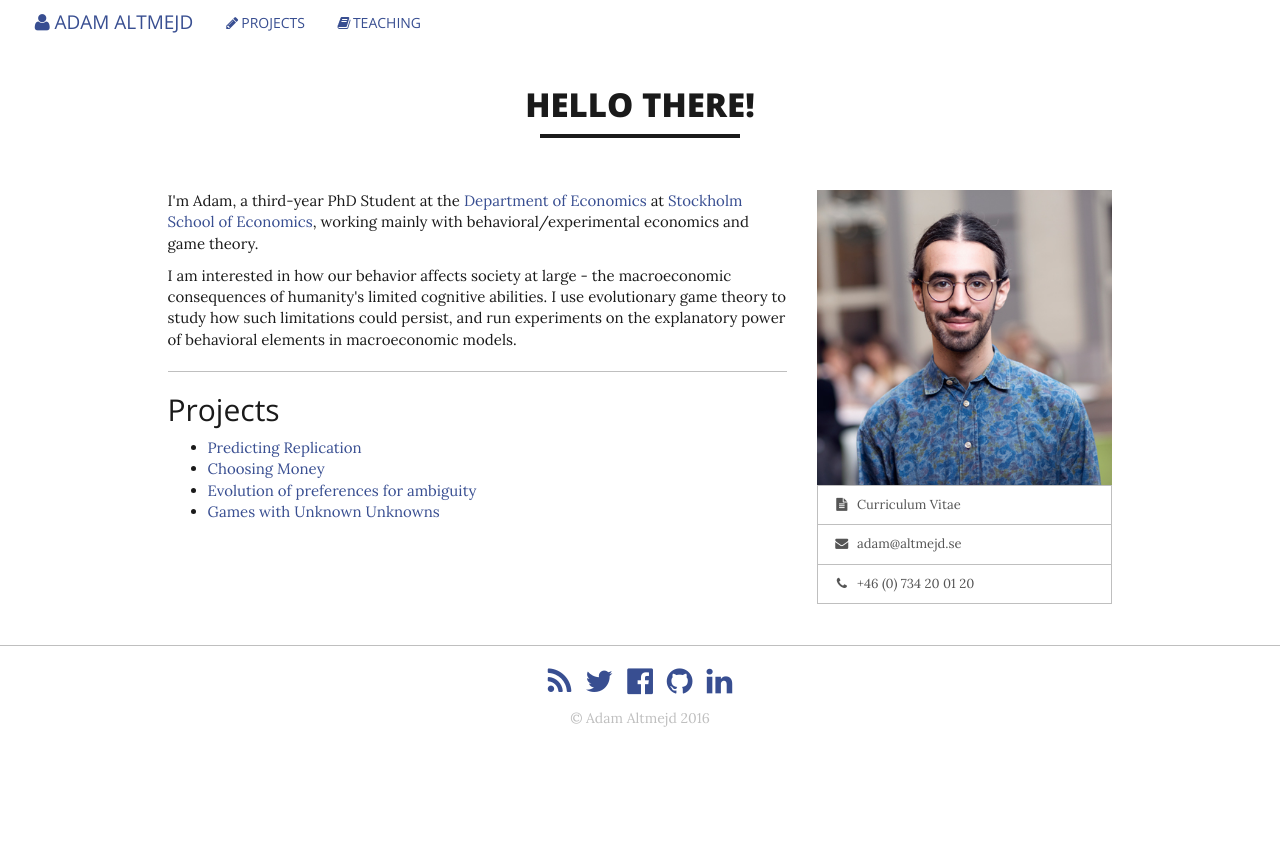
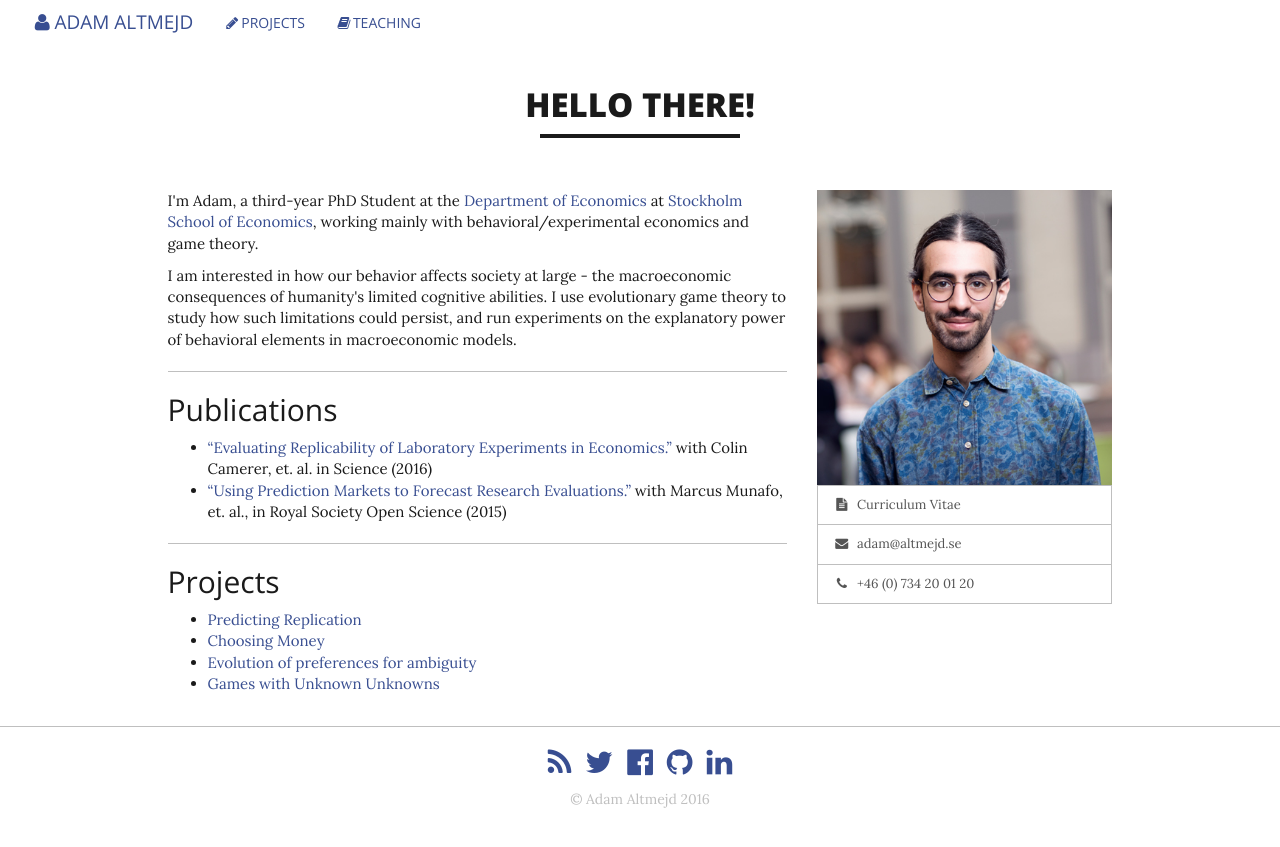
Before and after one commit to adamaltmejd/adamaltmejd.github.io, a Jekyll site: the page built from index.html, in a window 1280 px wide. Shown: the top 847 px of the page. Built offline with Jekyll 4.4.1, drawn with Linux system fonts in a browser that asks for light colours; nearby versions of some CDN libraries.

Commit message:
index update

```diff
--- a/index.html
+++ b/index.html
@@ -13,11 +13,19 @@ description: null
 
         <hr>
 
+        <h2>Publications</h2>
+        <ul>
+            <li><a href="https://doi.org/10.1126/science.aaf0918">“Evaluating Replicability of Laboratory Experiments in Economics.”</a> with Colin Camerer, et. al. in Science (2016)</li>
+            <li><a href="https://doi.org/10.1098/rsos.150287">“Using Prediction Markets to Forecast Research Evaluations.”</a> with Marcus Munafo, et. al., in Royal Society Open Science (2015)</li>
+        </ul>
+
+        <hr>
+
         <h2>Projects</h2>
         <ul class="posts">
             {% for post in site.posts %}
             <li>
-                <a class="post-link" href="{{ post.url | prepend: site.baseurl }}">{{ post.title }}</a><!--  (Updated: {{ post.date | date: "%b %-d, %Y" }}) -->
+                <a class="post-link" href="{{ post.url | prepend: site.baseurl }}">{{ post.title }}</a> <!-- (Updated: {{ post.date | date: "%b %-d, %Y" }}) -->
             </li>
             {% endfor %}
         </ul>
```
